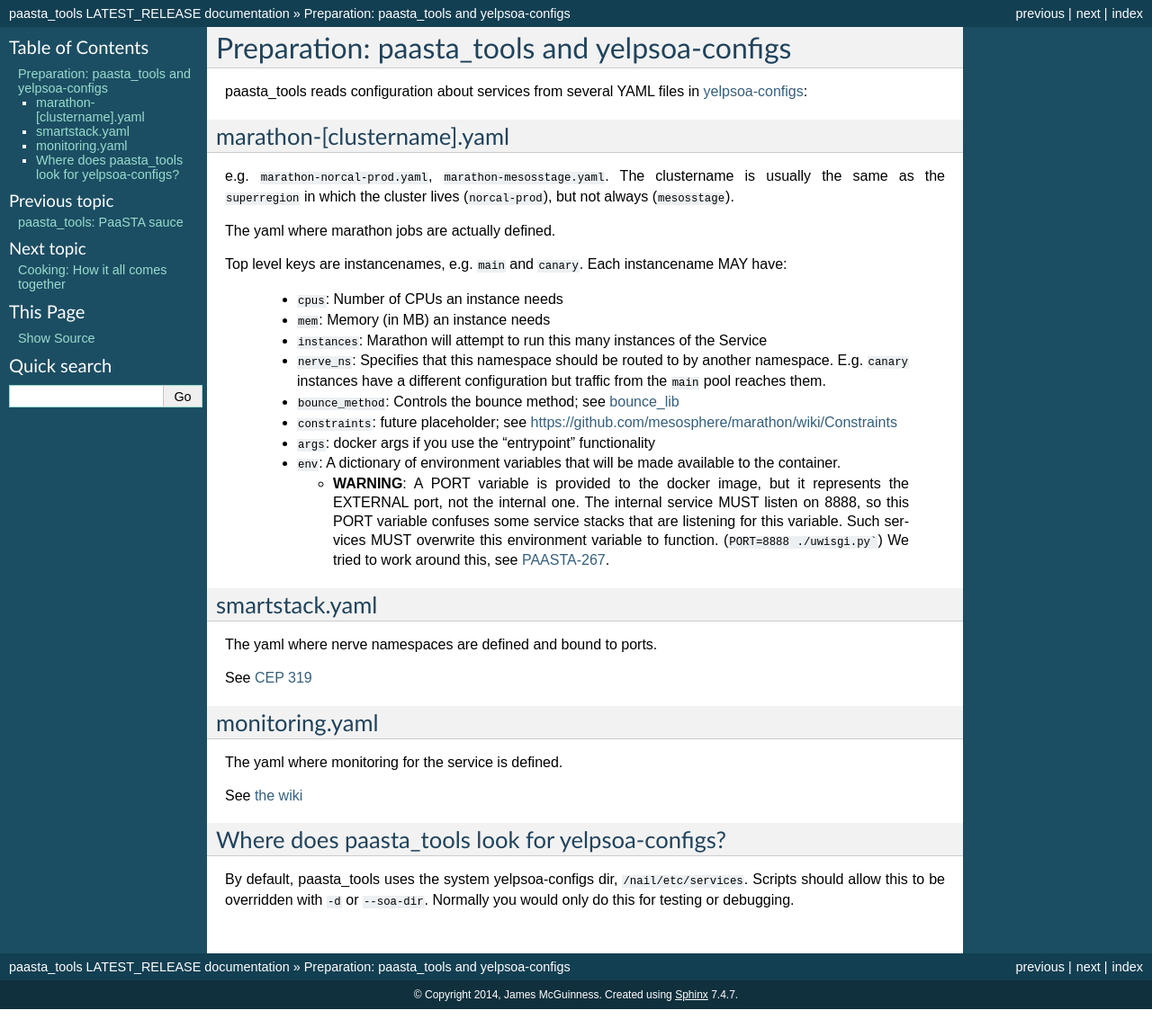
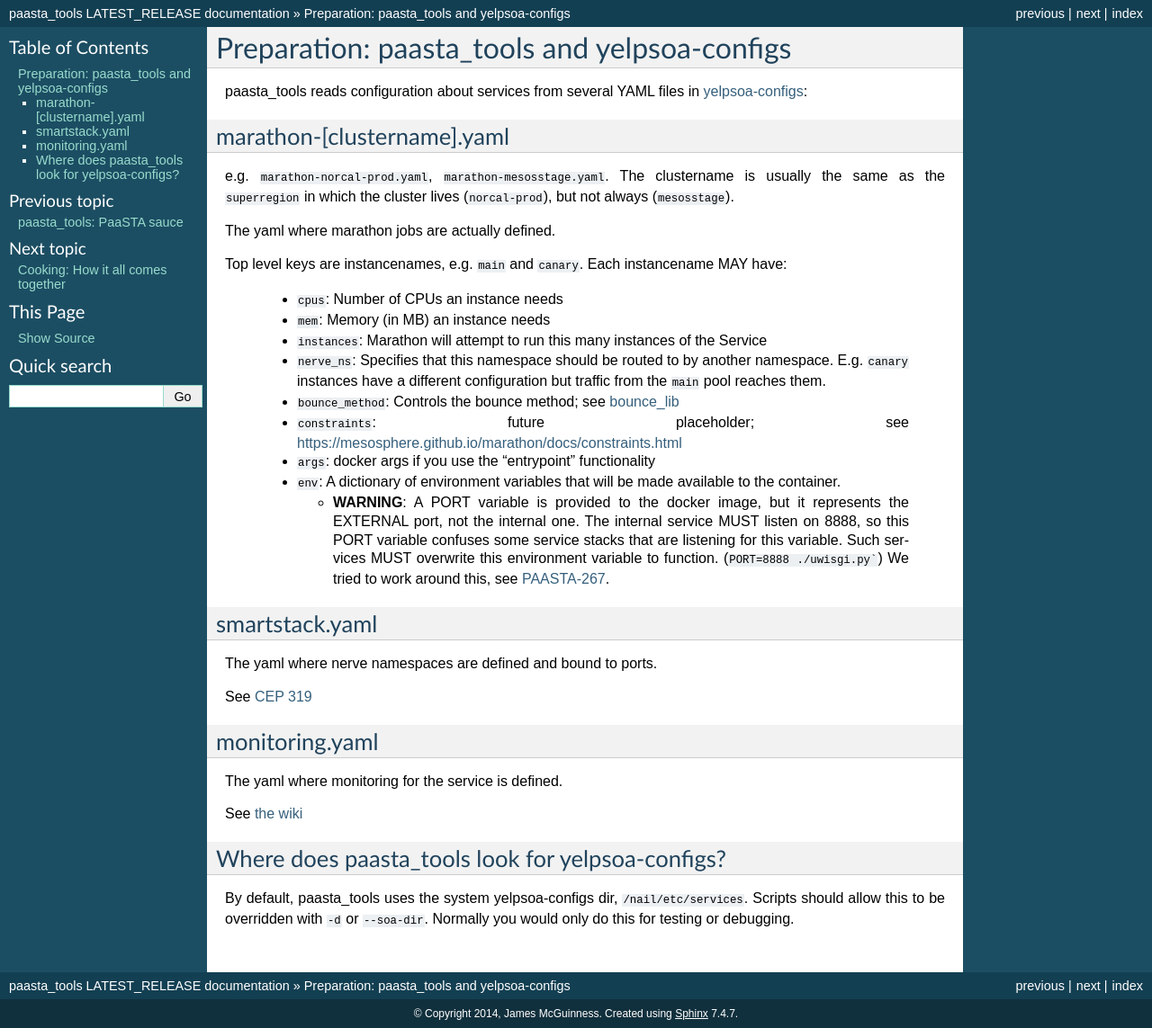
Before and after one commit to Yelp/paasta, a Sphinx documentation site: the page built from docs/source/yelpsoa_configs.rst, in a window 1280 px wide. Shown: the whole page at 90% size. Built offline with Sphinx 7.4.7, drawn with Linux system fonts in a browser that asks for light colours; before the commit the page ends 1122 px from its top, so only the background shows below that; some of the changed lines change nothing that is shown.

Commit message:
Update link to marathon constraints doc

```diff
--- a/docs/source/yelpsoa_configs.rst
+++ b/docs/source/yelpsoa_configs.rst
@@ -25,7 +25,7 @@
 
   * ``bounce_method``: Controls the bounce method; see `bounce_lib <bounce_lib.html>`_
 
-  * ``constraints``: future placeholder; see https://github.com/mesosphere/marathon/wiki/Constraints
+  * ``constraints``: future placeholder; see https://mesosphere.github.io/marathon/docs/constraints.html
 
   * ``args``: docker args if you use the "entrypoint" functionality
 
```
